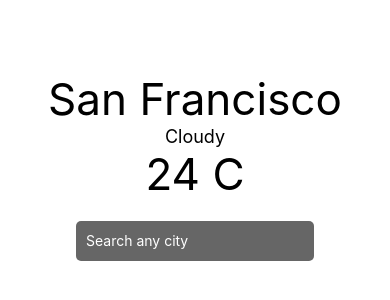
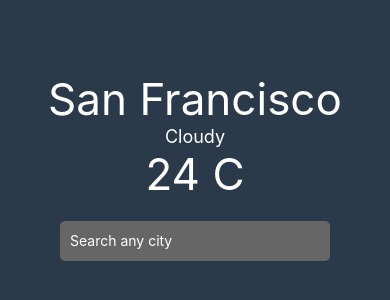
Before and after one commit to ojcar/cuddly-octo-system, a React Native app: screen / in a window 390 px wide. Shown: the part 256-556 px from the top of the page. Built offline with nearby package versions, Linux system fonts and the light colour scheme.

Commit message:
adding a background

```diff
--- a/App.js
+++ b/App.js
@@ -1,17 +1,27 @@
 import React from 'react';
-import { StyleSheet, Text, TextInput, KeyboardAvoidingView, Platform } from 'react-native';
+import { StyleSheet, Text, TextInput, View, ImageBackground, KeyboardAvoidingView, Platform } from 'react-native';
 
+import getImageForWeather from './utils/getImageForWeather';
 import SearchInput from './components/SearchInput';
 
 export default class App extends React.Component {
   render() {
     return (
       <KeyboardAvoidingView style={styles.container}>
-        <Text style={[styles.largeText, styles.textStyle]}>San Francisco</Text>
-        <Text style={[styles.smallText, styles.textStyle]}>Cloudy</Text>
-        <Text style={[styles.largeText, styles.textStyle]}>24 C</Text>
+        <ImageBackground
+          source={getImageForWeather('clear')}
+          style={styles.imageContainer}
+          imageStyle={styles.image}
+        >
 
-        <SearchInput placeholder="Search any city" />
+          <View style={styles.detailsContainer}>
+            <Text style={[styles.largeText, styles.textStyle]}>San Francisco</Text>
+            <Text style={[styles.smallText, styles.textStyle]}>Cloudy</Text>
+            <Text style={[styles.largeText, styles.textStyle]}>24 C</Text>
+
+            <SearchInput placeholder="Search any city" />
+          </View>
+        </ImageBackground>
       </KeyboardAvoidingView>
     );
   }
@@ -20,9 +30,16 @@ export default class App extends React.Component {
 const styles = StyleSheet.create({
   container: {
     flex: 1,
-    backgroundColor: '#fff',
-    alignItems: 'center',
-    justifyContent: 'center',
+    backgroundColor: '#34495E',
+  },
+  imageContainer: {
+    flex: 1
+  },
+  image: {
+    flex: 1,
+    width: null,
+    height: null,
+    resizeMode: 'cover'
   },
   largeText: {
     fontSize: 44
@@ -39,7 +56,8 @@ const styles = StyleSheet.create({
       android: {
         fontFamily: 'Roboto',
       }
-    })
+    }),
+    color: 'white'
   },
   textInput: {
     backgroundColor: '#666',
@@ -51,4 +69,10 @@ const styles = StyleSheet.create({
     paddingHorizontal: 10,
     alignSelf: 'center',
   },
+  detailsContainer: {
+    flex: 1,
+    justifyContent: 'center',
+    backgroundColor: 'rgba(0,0,0,0.2)',
+    paddingHorizontal: 20
+  }
 });
```
